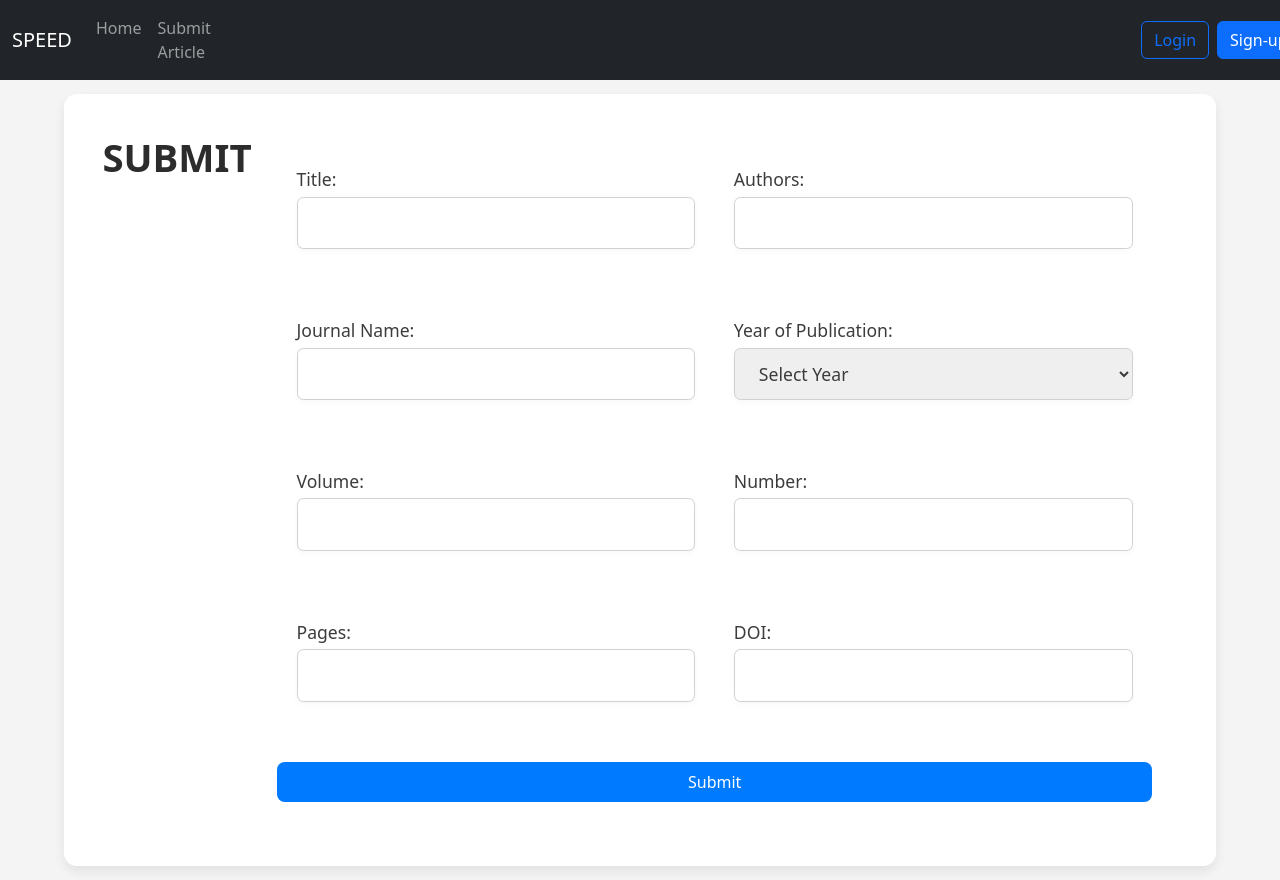
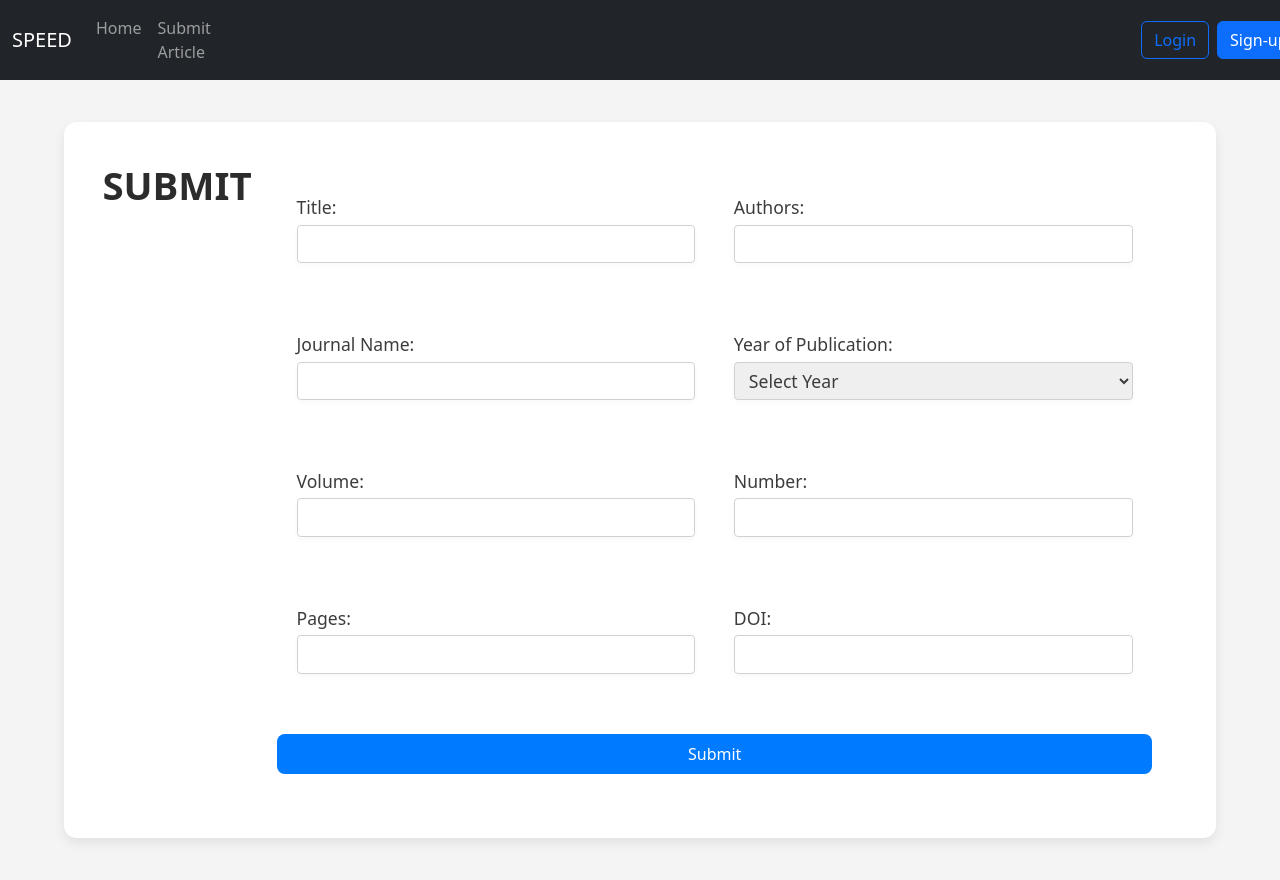
Before and after one commit to terkrub/Software-Practice-Empirical-Evidence-Database-, a Next.js app in the folder frontend/: page /submit in a window 1280 px wide. Shown: the top 880 px of the page. Built offline with nearby package versions, Linux system fonts and the light colour scheme.

Commit message:
Update submitStyles.module.css

```diff
--- a/frontend/pages/styles/submitStyles.module.css
+++ b/frontend/pages/styles/submitStyles.module.css
@@ -62,14 +62,15 @@
 
 .input {
   width: 100%;
-  padding: 12px 20px;
+  padding: 5px 10px; /* Adjusted padding values */
   margin: 0.5vh 0;
   box-sizing: border-box;
   border: 1px solid #d1d1d1;
-  border-radius: 0.5vw;
+  border-radius: 0.3vw; /* Adjusted border-radius value */
   transition: all 0.3s ease;
   box-shadow: 0 2px 6px rgba(0, 0, 0, 0.03);
 }
+
 
 .input:hover {
   box-shadow: 0 2px 8px rgba(0, 0, 0, 0.08);
```
